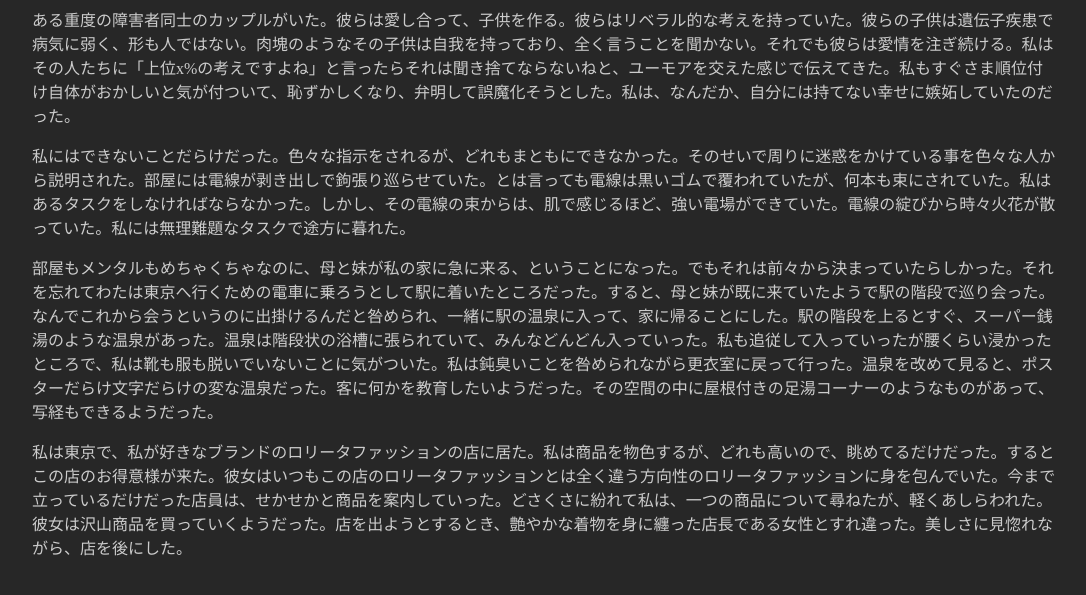
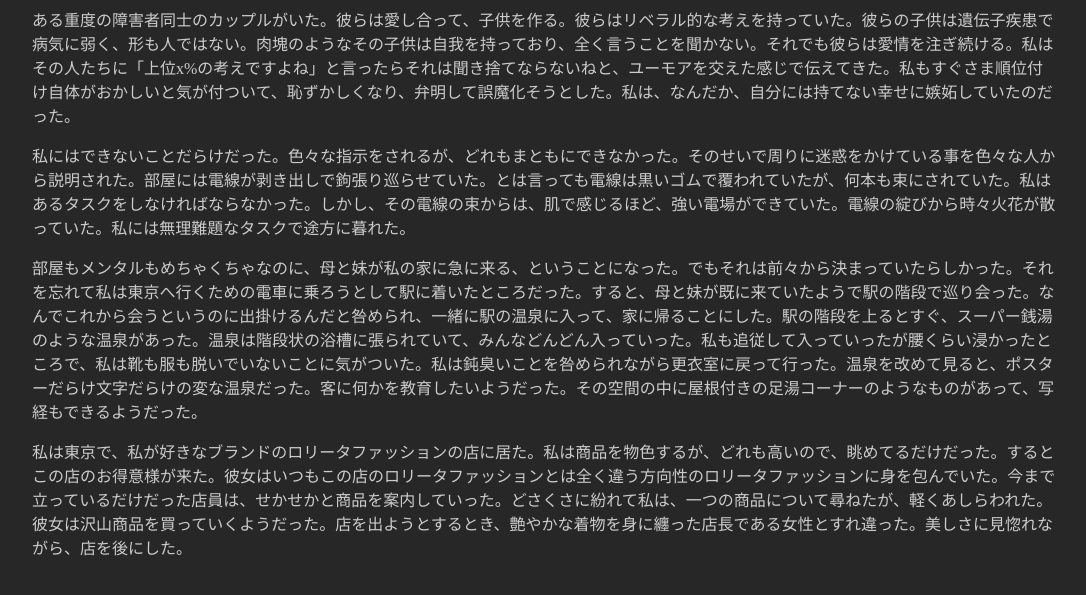
Before and after one commit to hihumi-riku/hihumi-riku.github.io, a Jekyll site: the page built from _posts/2020-01-15-dream_2020.md, in a window 1280 px wide and 900 px high, scrolled down 438 px. Shown: the top 595 px of the window, without its empty margins (96-1182 px from the left). Built offline with Jekyll 4.4.1, drawn with Linux system fonts in a browser that asks for light colours.

Commit message:
Update 2020-01-15-dream_2020.md

```diff
--- a/_posts/2020-01-15-dream_2020.md
+++ b/_posts/2020-01-15-dream_2020.md
@@ -23,6 +23,6 @@ title: 2020年の夢日記
 
 私にはできないことだらけだった。色々な指示をされるが、どれもまともにできなかった。そのせいで周りに迷惑をかけている事を色々な人から説明された。部屋には電線が剥き出しで鉤張り巡らせていた。とは言っても電線は黒いゴムで覆われていたが、何本も束にされていた。私はあるタスクをしなければならなかった。しかし、その電線の束からは、肌で感じるほど、強い電場ができていた。電線の綻びから時々火花が散っていた。私には無理難題なタスクで途方に暮れた。
 
-部屋もメンタルもめちゃくちゃなのに、母と妹が私の家に急に来る、ということになった。でもそれは前々から決まっていたらしかった。それを忘れてわたは東京へ行くための電車に乗ろうとして駅に着いたところだった。すると、母と妹が既に来ていたようで駅の階段で巡り会った。なんでこれから会うというのに出掛けるんだと咎められ、一緒に駅の温泉に入って、家に帰ることにした。駅の階段を上るとすぐ、スーパー銭湯のような温泉があった。温泉は階段状の浴槽に張られていて、みんなどんどん入っていった。私も追従して入っていったが腰くらい浸かったところで、私は靴も服も脱いでいないことに気がついた。私は鈍臭いことを咎められながら更衣室に戻って行った。温泉を改めて見ると、ポスターだらけ文字だらけの変な温泉だった。客に何かを教育したいようだった。その空間の中に屋根付きの足湯コーナーのようなものがあって、写経もできるようだった。
+部屋もメンタルもめちゃくちゃなのに、母と妹が私の家に急に来る、ということになった。でもそれは前々から決まっていたらしかった。それを忘れて私は東京へ行くための電車に乗ろうとして駅に着いたところだった。すると、母と妹が既に来ていたようで駅の階段で巡り会った。なんでこれから会うというのに出掛けるんだと咎められ、一緒に駅の温泉に入って、家に帰ることにした。駅の階段を上るとすぐ、スーパー銭湯のような温泉があった。温泉は階段状の浴槽に張られていて、みんなどんどん入っていった。私も追従して入っていったが腰くらい浸かったところで、私は靴も服も脱いでいないことに気がついた。私は鈍臭いことを咎められながら更衣室に戻って行った。温泉を改めて見ると、ポスターだらけ文字だらけの変な温泉だった。客に何かを教育したいようだった。その空間の中に屋根付きの足湯コーナーのようなものがあって、写経もできるようだった。
 
 私は東京で、私が好きなブランドのロリータファッションの店に居た。私は商品を物色するが、どれも高いので、眺めてるだけだった。するとこの店のお得意様が来た。彼女はいつもこの店のロリータファッションとは全く違う方向性のロリータファッションに身を包んでいた。今まで立っているだけだった店員は、せかせかと商品を案内していった。どさくさに紛れて私は、一つの商品について尋ねたが、軽くあしらわれた。彼女は沢山商品を買っていくようだった。店を出ようとするとき、艶やかな着物を身に纏った店長である女性とすれ違った。美しさに見惚れながら、店を後にした。
```
